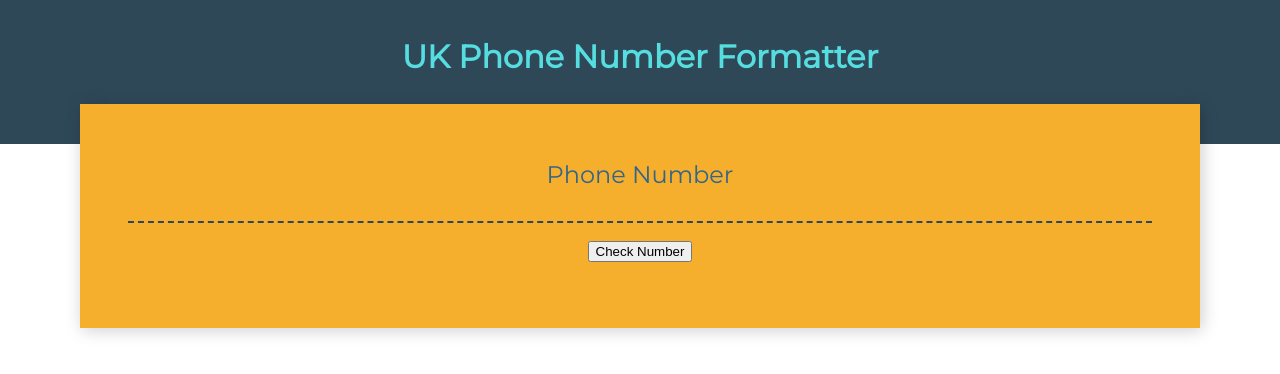
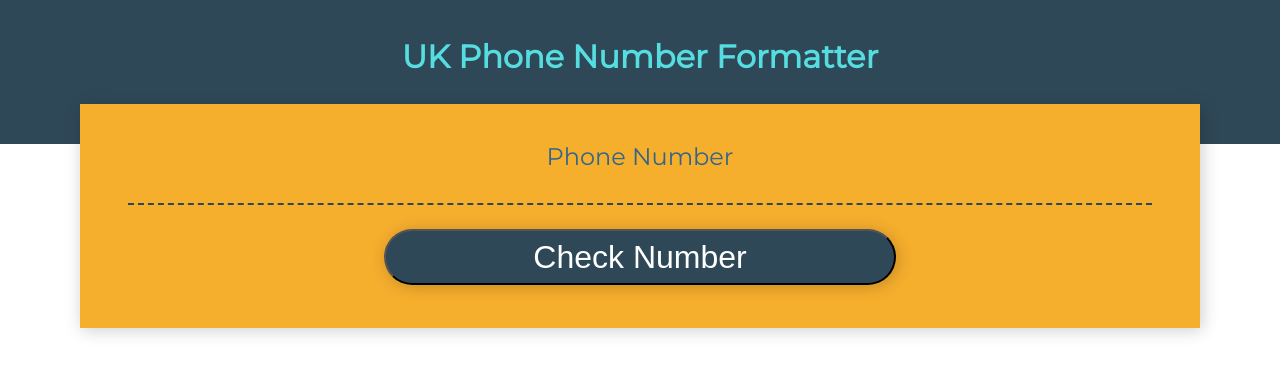
Before and after one commit to benAkehurst/formatting-numbers, a React (Create React App) app: page / in a window 1280 px wide. Shown: the top 374 px of the page. Built offline with nearby package versions, Linux system fonts and the light colour scheme.

Commit message:
feat(button): button styling

```diff
--- a/src/Components/Button/Button.module.scss
+++ b/src/Components/Button/Button.module.scss
@@ -0,0 +1,25 @@
+@import '../../variables.scss';
+
+@mixin box-shadow {
+  box-shadow: 2px 2px 16px rgba(0, 0, 0, 0.2);
+}
+
+.ButtonWrapper {
+  @include box-shadow();
+  width: 50%;
+  height: 3.5rem;
+  font-size: 2rem;
+  padding: 0.5rem;
+  margin-top: 1.5rem;
+  border-radius: 25rem;
+  background-color: $primary-bg-color;
+  color: white;
+}
+
+.ButtonWrapper:focus {
+  outline: none;
+}
+
+.ButtonWrapper:hover {
+  cursor: pointer;
+}
```
